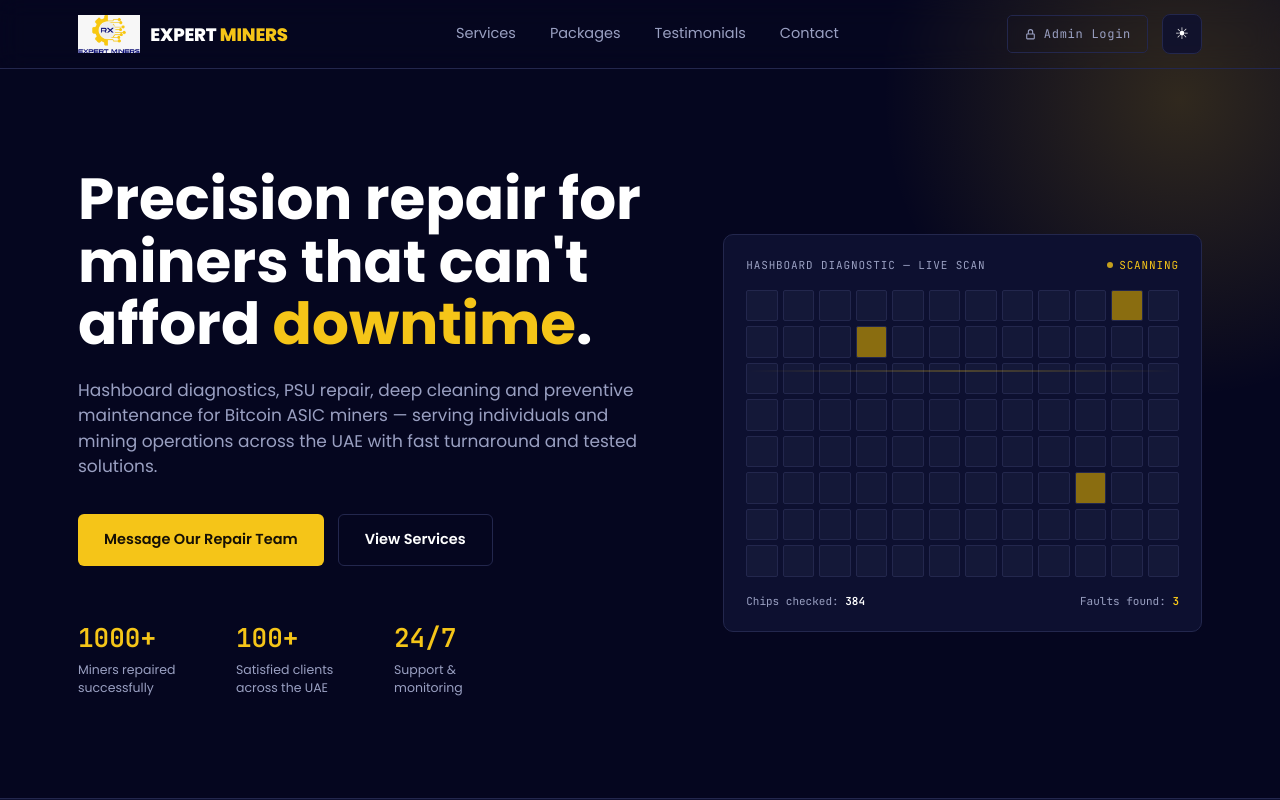
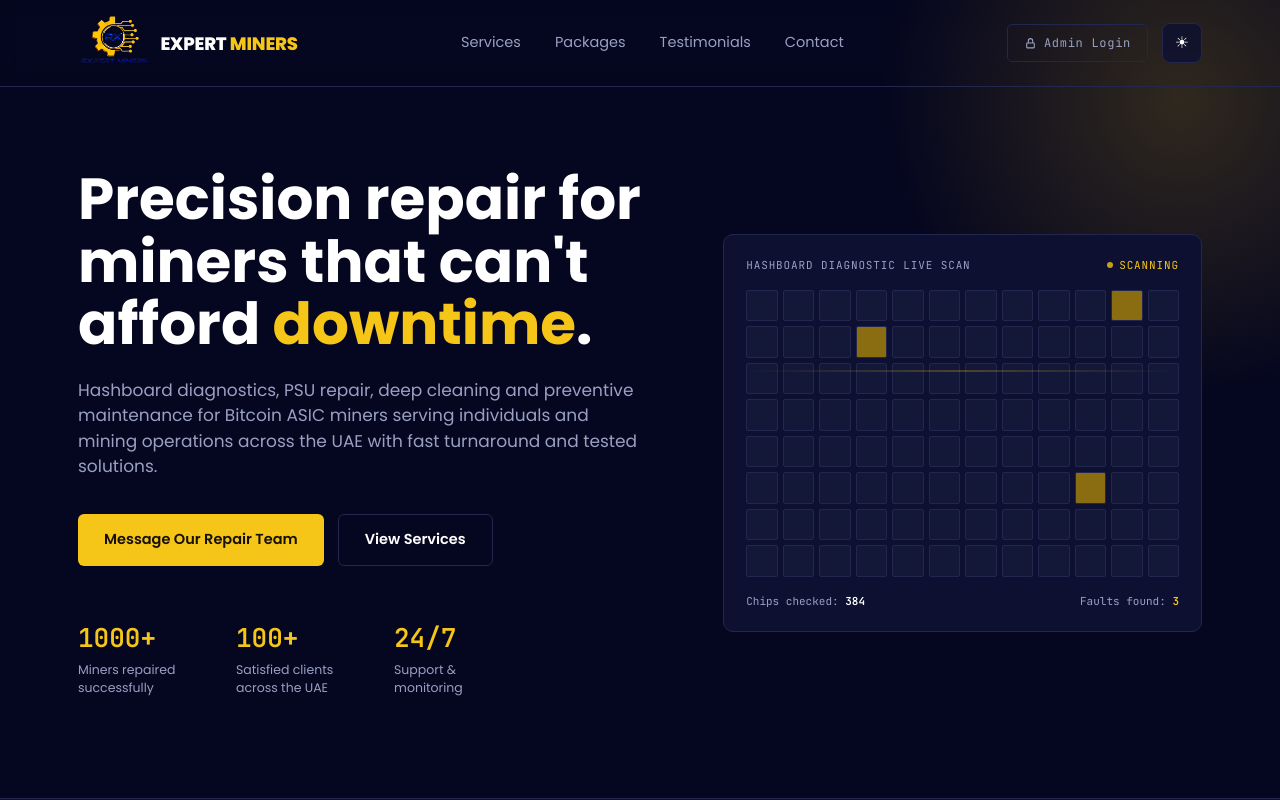
Before and after one commit to kingrayChaska/expert-miners, a React (Vite) app: page / in a window 1280 px wide. Shown: the top 800 px of the page. Built offline with nearby package versions, Linux system fonts and the light colour scheme.

Commit message:
feat: replace logo with new EMP preview image and update header component

```diff
--- a/index.html
+++ b/index.html
@@ -1,4 +1,4 @@
-<!DOCTYPE html>
+<!doctype html>
 <html lang="en">
   <head>
     <meta charset="UTF-8" />
@@ -18,7 +18,7 @@
       href="https://fonts.googleapis.com/css2?family=Poppins:wght@300;400;500;600;700;800&family=JetBrains+Mono:wght@400;500;600&display=swap"
       rel="stylesheet"
     />
-    <link rel="icon" href="/logo.png" />
+    <link rel="icon" href="/EMP-preview.png" />
   </head>
   <body>
     <div id="root"></div>
--- a/src/assets/index.js
+++ b/src/assets/index.js
@@ -1,5 +1,3 @@
-import logo from "./logo.png";
-
 export const Assets = {
-  logo,
+  logo: "/EMP-preview.png",
 };
--- a/src/components/header.jsx
+++ b/src/components/header.jsx
@@ -20,9 +20,9 @@
       <nav className="max-w-[1180px] mx-auto flex justify-between items-center px-[28px] py-[14px]">
         <a href="#" className="flex items-center gap-[10px]">
           <img
-            src={Assets.logo}
+            src="/EMP-preview.png"
             alt="Expert Miners logo"
-            className="h-[38px] w-auto"
+            className="h-[58px] w-auto"
           />
           <span className="font-[800] text-[18px] tracking-[-0.01em] text-white hidden sm:inline">
             EXPERT <span className="gold-text">MINERS</span>
--- a/src/components/hero.jsx
+++ b/src/components/hero.jsx
@@ -22,21 +22,23 @@
     <section className="pt-[168px] pb-[100px] relative overflow-hidden">
       <div
         className="absolute -top-[200px] -right-[200px] w-[600px] h-[600px] rounded-full pointer-events-none"
-        style={{ background: "radial-gradient(circle, rgba(245,197,24,0.18) 0%, transparent 70%)" }}
+        style={{
+          background:
+            "radial-gradient(circle, rgba(245,197,24,0.18) 0%, transparent 70%)",
+        }}
       />
 
       <div className="max-w-[1180px] mx-auto px-[28px] grid grid-cols-1 lg:grid-cols-[1.1fr_0.9fr] gap-[60px] items-center">
         <div>
-
           <h1 className="text-[34px] md:text-[46px] lg:text-[58px] leading-[1.08] font-[700] text-white mb-[22px]">
             Precision repair for miners that can&apos;t afford{" "}
             <span className="gold-text">downtime</span>.
           </h1>
 
           <p className="text-[17px] text-[#9aa0c2] max-w-[560px]">
-            Hashboard diagnostics, PSU repair, deep cleaning and preventive maintenance for Bitcoin
-            ASIC miners — serving individuals and mining operations across the UAE with fast
-            turnaround and tested solutions.
+            Hashboard diagnostics, PSU repair, deep cleaning and preventive
+            maintenance for Bitcoin ASIC miners serving individuals and mining
+            operations across the UAE with fast turnaround and tested solutions.
           </p>
 
           <div className="flex flex-wrap gap-[14px] mt-[34px]">
@@ -59,8 +61,12 @@
           <div className="flex flex-wrap gap-[38px] mt-[52px]">
             {stats.map((stat) => (
               <div key={stat.label}>
-                <div className="font-mono text-[26px] font-[600] text-gold">{stat.num}</div>
-                <div className="text-[12.5px] text-[#9aa0c2] mt-[4px] max-w-[120px]">{stat.label}</div>
+                <div className="font-mono text-[26px] font-[600] text-gold">
+                  {stat.num}
+                </div>
+                <div className="text-[12.5px] text-[#9aa0c2] mt-[4px] max-w-[120px]">
+                  {stat.label}
+                </div>
               </div>
             ))}
           </div>
@@ -68,7 +74,7 @@
 
         <div className="bg-navy-panel border border-navy-line rounded-[10px] p-[22px] relative overflow-hidden">
           <div className="flex justify-between items-center mb-[16px] font-mono text-[11px] text-[#9aa0c2] tracking-[0.08em] uppercase">
-            <span>Hashboard Diagnostic — Live Scan</span>
+            <span>Hashboard Diagnostic Live Scan</span>
             <span className="flex items-center gap-[6px] text-gold">
               <span className="live-dot w-[6px] h-[6px] rounded-full bg-gold inline-block" />
               Scanning
@@ -80,7 +86,9 @@
               <div
                 key={i}
                 className={`aspect-square rounded-[2px] border border-navy-line ${
-                  faultyChips.has(i) ? "chip-fault bg-gold-dim" : "bg-navy-panel2"
+                  faultyChips.has(i)
+                    ? "chip-fault bg-gold-dim"
+                    : "bg-navy-panel2"
                 }`}
               />
             ))}
```
Also changed, not shown: public/EMP-preview.png (added), public/logo.png (deleted).
